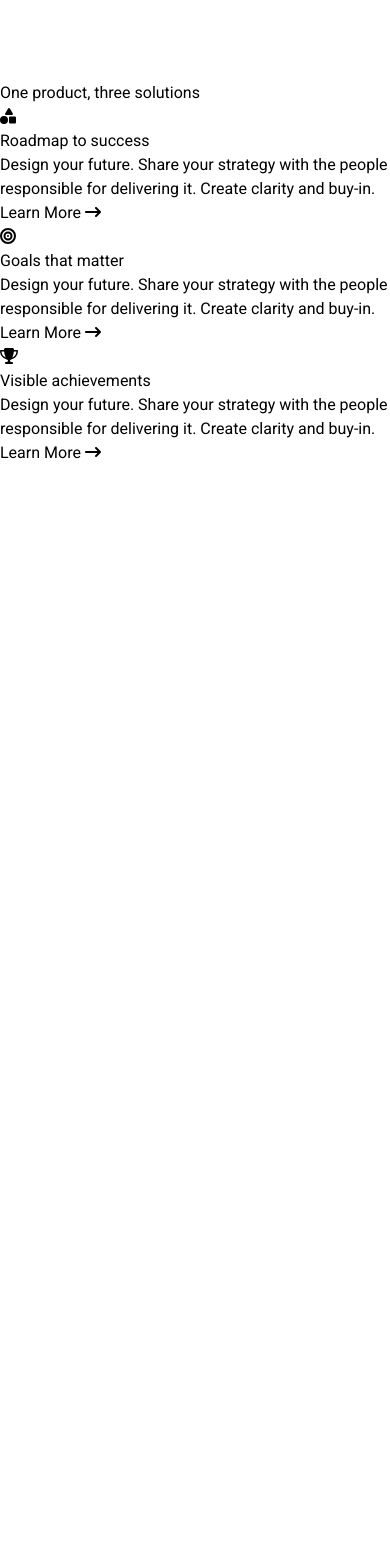
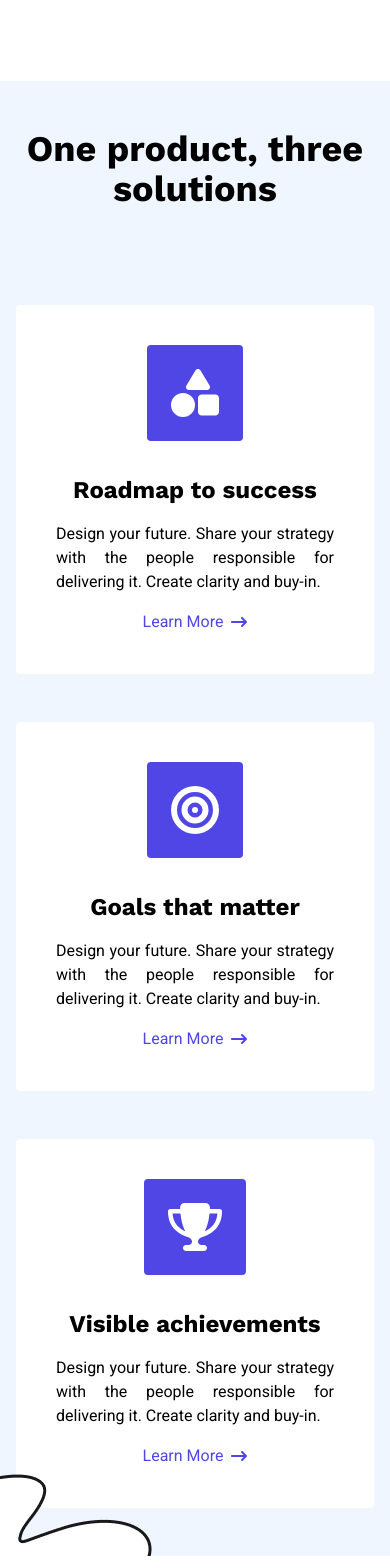
Before and after one commit to FrontEndDevo/peboo, a React (Vite) app: page / in a window 390 px wide. Shown: the part 1060-2628 px from the top of the page. Before the commit the page ends 1525 px from the top, so only its background shows below. Built offline with nearby package versions, Linux system fonts and the light colour scheme.

Commit message:
Finish the style of Products component with responsive design

```diff
--- a/src/components/Products.jsx
+++ b/src/components/Products.jsx
@@ -5,7 +5,7 @@ import {
   faTrophy,
 } from "@fortawesome/free-solid-svg-icons";
 import { FontAwesomeIcon } from "@fortawesome/react-fontawesome";
-
+import bottomBackground from "../assets/images/bottom_background.png";
 const ourProducts = [
   {
     icon: faShapes,
@@ -29,20 +29,37 @@ const ourProducts = [
 
 const Products = () => {
   const renderedProducts = ourProducts.map((product, index) => (
-    <div key={index}>
-      <FontAwesomeIcon icon={product.icon} />
-      <h4>{product.title}</h4>
-      <p>{product.description}</p>
-      <button>
+    <div
+      key={index}
+      className="bg-white p-10 rounded text-center xl:text-start"
+    >
+      <FontAwesomeIcon
+        icon={product.icon}
+        className="bg-indigo-600 text-white p-6 text-5xl rounded mb-8"
+      />
+      <h4 className="font-work-sans text-2xl xl:text-3xl">{product.title}</h4>
+      <p className="my-4 text-justify">{product.description}</p>
+      <button className="text-indigo-600 flex items-center justify-center gap-2 hover:underline mx-auto xl:mx-auto">
         Learn More <FontAwesomeIcon icon={faArrowRightLong} />
       </button>
     </div>
   ));
 
   return (
-    <section>
-      <h2>One product, three solutions</h2>
-      <div>{renderedProducts}</div>
+    <section className="bg-blue-50 px-4 py-12 xl:p-32 relative overflow-hidden mb-96">
+      <img
+        src={bottomBackground}
+        alt="bottom background"
+        className="absolute -bottom-4 -left-4"
+      />
+      <div className="container mx-auto">
+        <h2 className="text-4xl xl:text-6xl font-work-sans text-center mb-24">
+          One product, three solutions
+        </h2>
+        <div className="grid grid-cols-1 lg:grid-cols-2 xl:grid-cols-3 gap-12">
+          {renderedProducts}
+        </div>
+      </div>
     </section>
   );
 };
```
